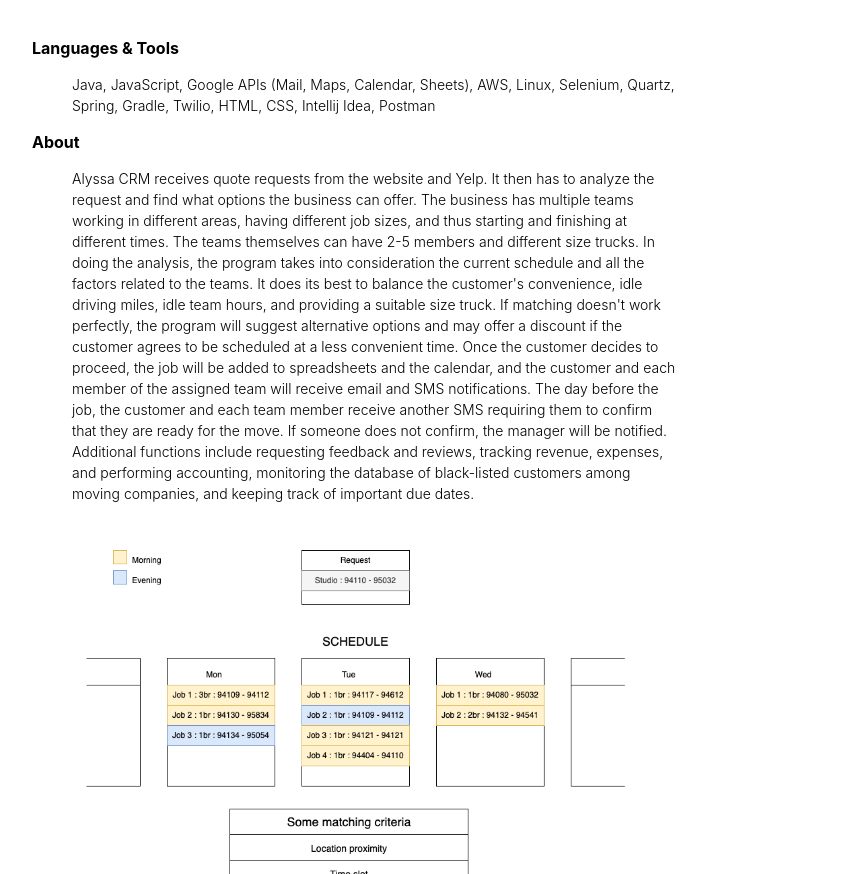
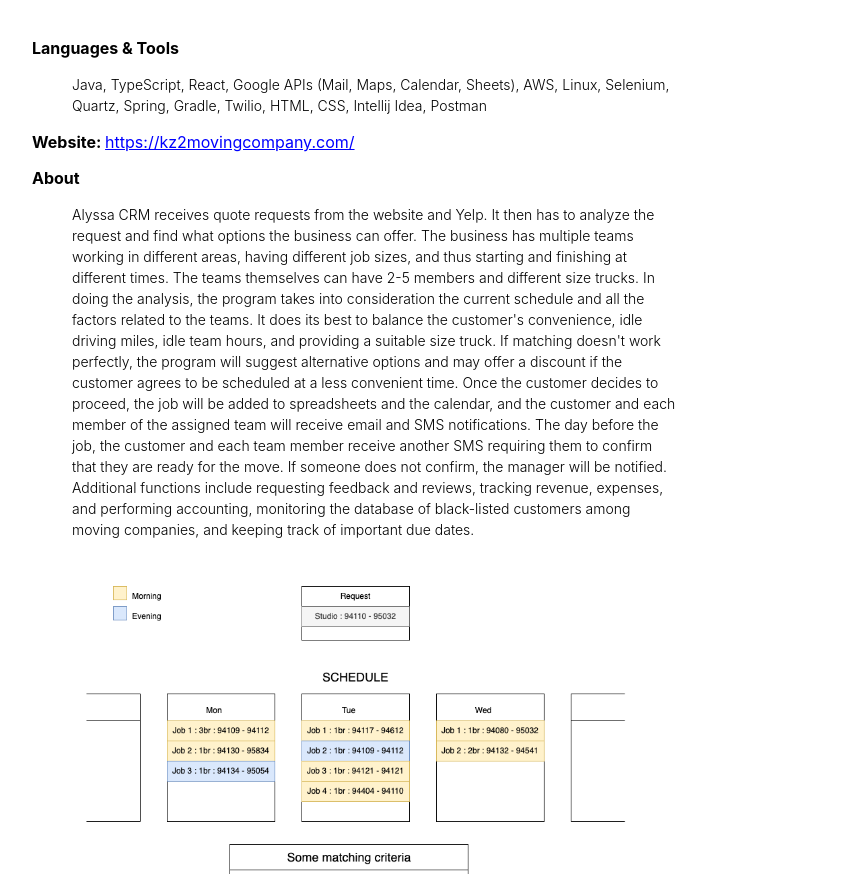
Before and after one commit to BashkirovN/BashkirovN.github.io, a plain HTML site: page Alyssa_CRM.html in a window 1280 px wide. Shown: the part 906-1780 px from the top of the page, without its empty margins (284-1127 px from the left). Drawn offline with Linux system fonts and the light colour scheme.

Commit message:
add React

```diff
--- a/Alyssa_CRM.html
+++ b/Alyssa_CRM.html
@@ -40,8 +40,9 @@
 <img class="project-images" src="img/Alyssa_scheme.png" alt="Alyssa Components Scheme" width=800>
 <dl>
     <dt><h4>Languages & Tools</h4></dt>
-    <dd><p>Java, JavaScript, Google APIs (Mail, Maps, Calendar, Sheets), AWS, Linux, Selenium, Quartz, Spring, Gradle, Twilio, HTML,
+    <dd><p>Java, TypeScript, React, Google APIs (Mail, Maps, Calendar, Sheets), AWS, Linux, Selenium, Quartz, Spring, Gradle, Twilio, HTML,
         CSS, Intellij Idea, Postman</p></dd>
+    <dt><h4>Website: <a href="https://kz2movingcompany.com/" target="_blank" style="text-decoration: underline; color: blue; cursor: pointer;">https://kz2movingcompany.com/</a></h4></dt>
     <dt><h4>About</h4></dt>
     <dd><p>Alyssa CRM receives quote requests from the website and Yelp. It then has to analyze the request and find
         what options the business can offer. The business has multiple teams working in different areas, having
```
